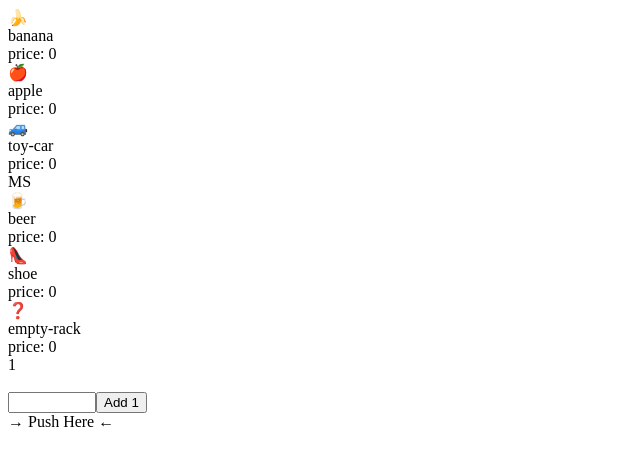
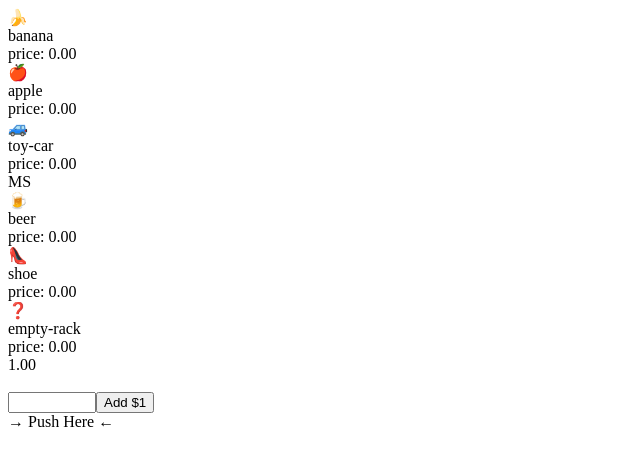
Before and after one commit to barakplasma/vending-machine-finitely, a Gatsby site: page /VendingMachine in a window 1280 px wide. Shown: the whole page, without its empty margins (0-640 px from the left). Built offline with nearby package versions, Linux system fonts and the light colour scheme; Gatsby itself is replaced by a stand-in of ours; no server answers.

Commit message:
fix: round number to currency

```diff
--- a/src/pages/VendingMachine.js
+++ b/src/pages/VendingMachine.js
@@ -5,7 +5,7 @@ const Product = ({label, icon, price = 0}) => (<div><span role="img" aria-label=
 <br/>
 {label}
 <br/>
-<span>price: {price}</span>
+<span>price: {Number(price).toFixed(2)}</span>
 </div>
 )
 
@@ -13,13 +13,13 @@ const Keypad = () => {
   const [addAmount, setAmount] = useState(1);
   const [wallet, setWallet] = useState(1);
   return (<div className="keypad">
-  <span className="wallet">{wallet}</span>
+  <span className="wallet">{Number(wallet).toFixed(2)}</span>
   <br/>
   <br/>
   <input type="number" min="0.00" max="100.00" step="1" onChange={e=>setAmount(parseInt(e.currentTarget.value, 10))}/>
   <button onClick={() => {
     setWallet(wallet + addAmount);
-  }}>Add {addAmount}</button>
+  }}>Add ${addAmount}</button>
   </div>)
 }
 
```
